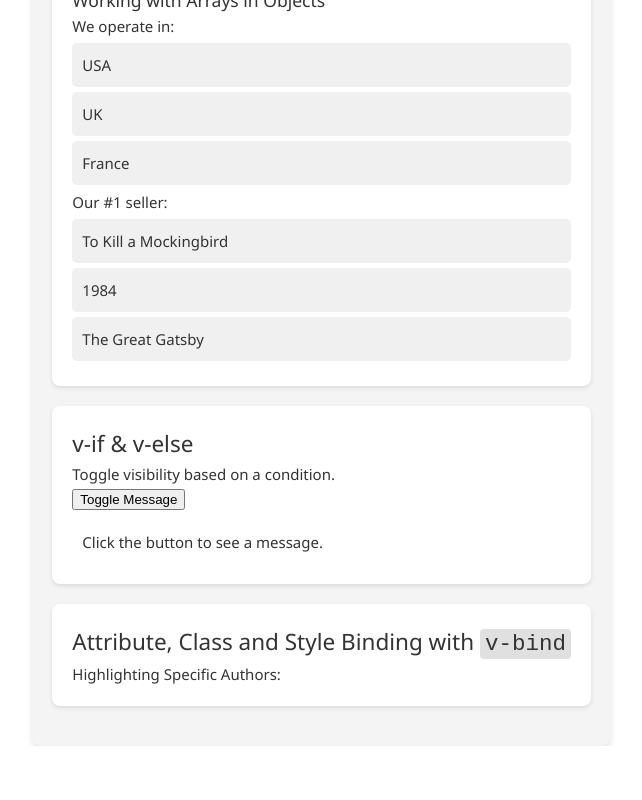
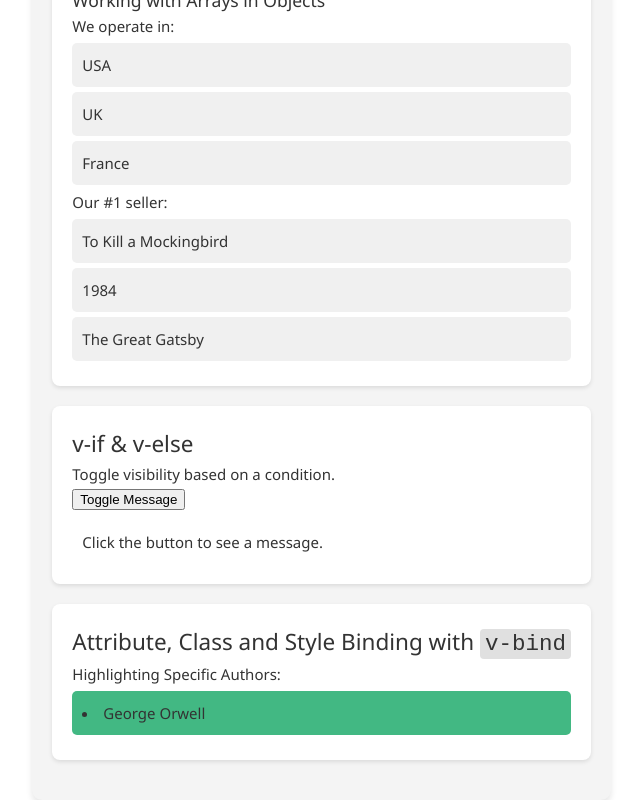
Before and after one commit to JJyu-Lai/fit5032-JunyuLai-week2, a Vue app: page / in a window 1280 px wide. Shown: the part 1568-2368 px from the top of the page, without its empty margins (29-671 px from the left). Before the commit the page ends 2314 px from the top, so only its background shows below. Built offline with nearby package versions, Linux system fonts and the light colour scheme.

Commit message:
week1-week2 second push

```diff
--- a/src/components/JSON.vue
+++ b/src/components/JSON.vue
@@ -136,6 +136,10 @@
     <section class="lab-section">
       <h2>Attribute, Class and Style Binding with <code>v-bind</code></h2>
       <p>Highlighting Specific Authors:</p>
+      <li class="highlight">
+        {{ orwell.name }}
+      </li>
+
 
     </section>
   </div>
```
